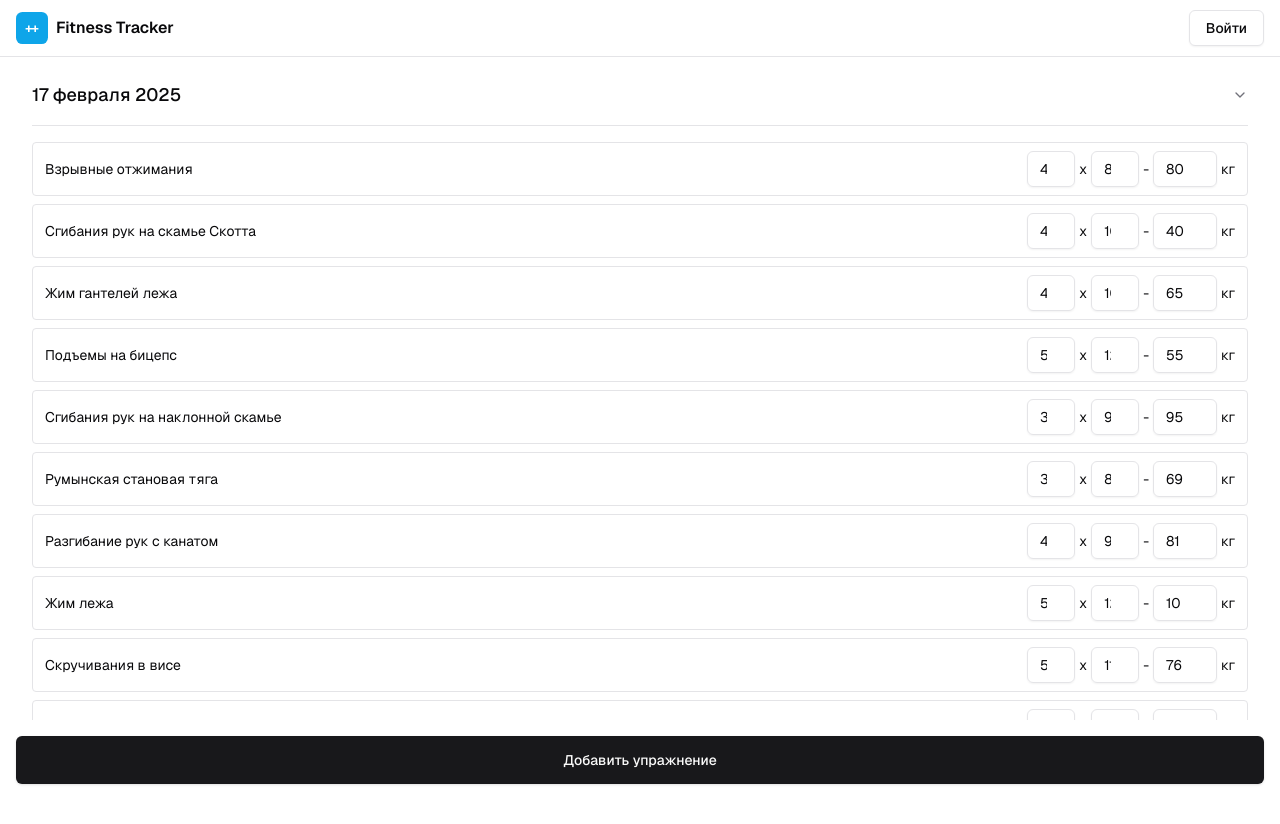
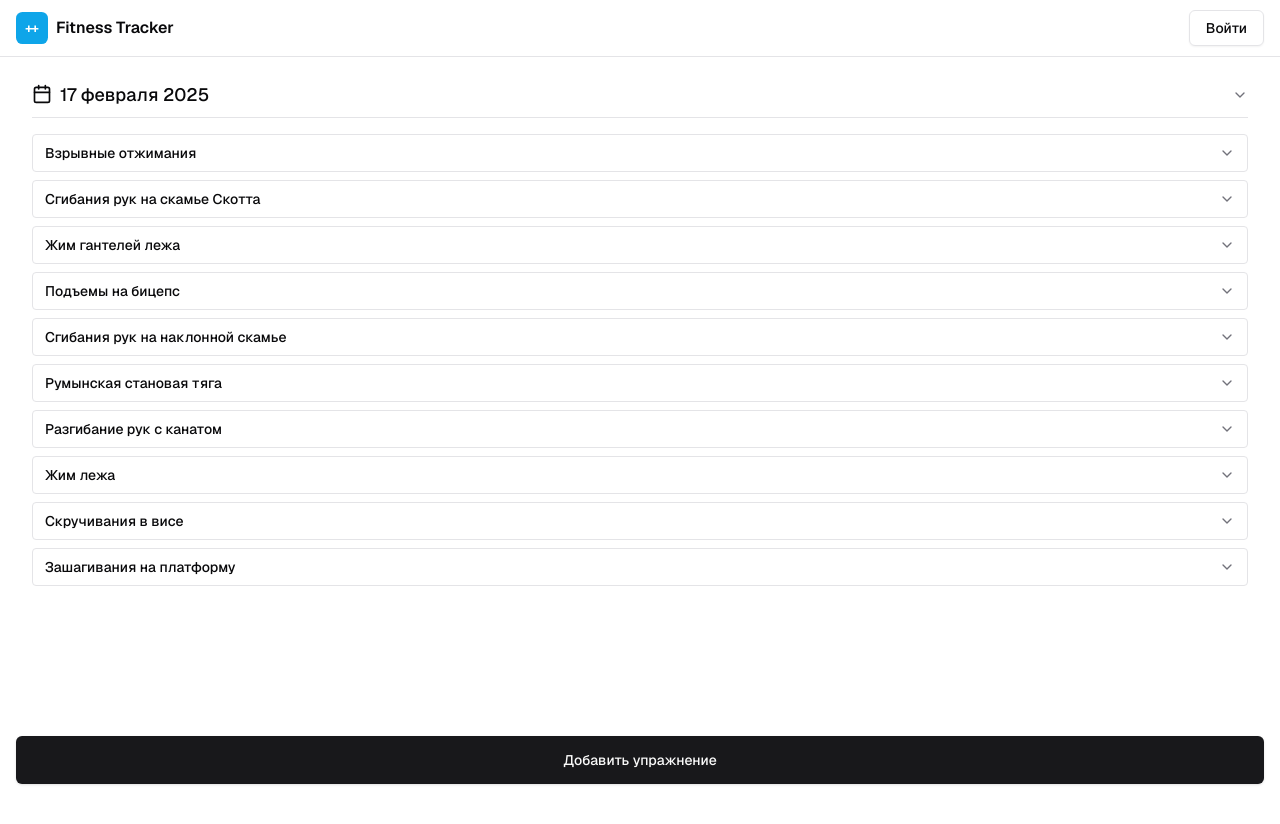
Before and after one commit to mazurovandre/fitness-tracker-frontend, a Next.js app: page / in a window 1280 px wide. Shown: the top 824 px of the page. After the commit the page ends 800 px from the top, so only its background shows below. Built offline with nearby package versions, Linux system fonts and the light colour scheme.

Commit message:
Changed view of exercise list

```diff
--- a/app/components/TrainingCalendar/TrainingCalendar.tsx
+++ b/app/components/TrainingCalendar/TrainingCalendar.tsx
@@ -10,6 +10,7 @@ import {
 import { useState } from 'react';
 import { format } from 'date-fns';
 import { ru } from 'date-fns/locale';
+import { CalendarIcon } from '../ui/icons/calendar-icon';
 
 export function TrainingCalendar() {
   const [date, setDate] = useState<Date | undefined>(new Date());
@@ -17,11 +18,16 @@ export function TrainingCalendar() {
   return (
     <Accordion type='single' collapsible className='w-full'>
       <AccordionItem value='calendar'>
-        <AccordionTrigger className='text-lg pt-0 !no-underline'>
-          {date ? format(date, 'd MMMM yyyy', { locale: ru }) : 'Выберите дату'}
+        <AccordionTrigger className='text-lg pt-0 pb-2 !no-underline'>
+          <div className='flex items-center gap-2'>
+            <CalendarIcon className='mb-[2px]' />
+            <span className=''>
+              {date ? format(date, 'd MMMM yyyy', { locale: ru }) : 'Выберите дату'}
+            </span>
+          </div>
         </AccordionTrigger>
         <AccordionContent>
-          <div className='flex justify-center p-4'>
+          <div className='flex justify-center p-0'>
             <Calendar
               mode='single'
               selected={date}
--- a/app/components/WorkoutListItem.tsx
+++ b/app/components/WorkoutListItem.tsx
@@ -1,8 +1,14 @@
 'use client';
 
+import {
+  Accordion,
+  AccordionContent,
+  AccordionItem,
+  AccordionTrigger,
+} from '@/components/ui/accordion';
 import { Input } from '@/components/ui/input';
 import React from 'react';
-import { IExercise, IWorkout } from '../types/types';
+import { IWorkout } from '../types/types';
 
 interface IProps {
   workout: IWorkout;
@@ -12,17 +18,23 @@ const WorkoutListItem: React.FC<IProps> = ({ workout }) => {
   const { exercise, sets, reps, weight } = workout;
 
   return (
-    <div className='flex items-center justify-between border-spacing-2 gap-2 px-3 py-2 border rounded'>
-      <div className='text-sm'>{exercise?.name}</div>
-      <div className='flex items-center gap-1'>
-        <Input type='number' value={sets} onChange={() => {}} className='w-12' />
-        <span className='text-sm'>x</span>
-        <Input type='number' value={reps} onChange={() => {}} className='w-12' />
-        <span className='text-sm'> - </span>
-        <Input type='number' value={weight} onChange={() => {}} className='w-16' />
-        <span className='text-sm'>кг</span>
-      </div>
-    </div>
+    <Accordion type='single' collapsible className='w-full'>
+      <AccordionItem value='exercise' className='border rounded'>
+        <AccordionTrigger className='px-3 py-2 hover:no-underline'>
+          <div className='text-sm'>{exercise?.name}</div>
+        </AccordionTrigger>
+        <AccordionContent>
+          <div className='flex items-center gap-2 px-3 pt-2 w-full'>
+            <Input type='number' value={sets} onChange={() => {}} className='w-full' />
+            <span className='text-sm'>x</span>
+            <Input type='number' value={reps} onChange={() => {}} className='w-full' />
+            <span className='text-sm'> - </span>
+            <Input type='number' value={weight} onChange={() => {}} className='w-full' />
+            <span className='text-sm'>кг</span>
+          </div>
+        </AccordionContent>
+      </AccordionItem>
+    </Accordion>
   );
 };
 
--- /dev/null
+++ b/app/components/ui/icons/calendar-icon.tsx
@@ -0,0 +1,24 @@
+import { SVGProps } from 'react';
+
+export function CalendarIcon(props: SVGProps<SVGSVGElement>) {
+  return (
+    <svg
+      xmlns='http://www.w3.org/2000/svg'
+      width='20'
+      height='20'
+      viewBox='0 0 24 24'
+      fill='none'
+      stroke='currentColor'
+      strokeWidth='2'
+      strokeLinecap='round'
+      strokeLinejoin='round'
+      className='text-muted-foreground'
+      {...props}
+    >
+      <rect width='18' height='18' x='3' y='4' rx='2' ry='2' />
+      <line x1='16' x2='16' y1='2' y2='6' />
+      <line x1='8' x2='8' y1='2' y2='6' />
+      <line x1='3' x2='21' y1='10' y2='10' />
+    </svg>
+  );
+}
```
